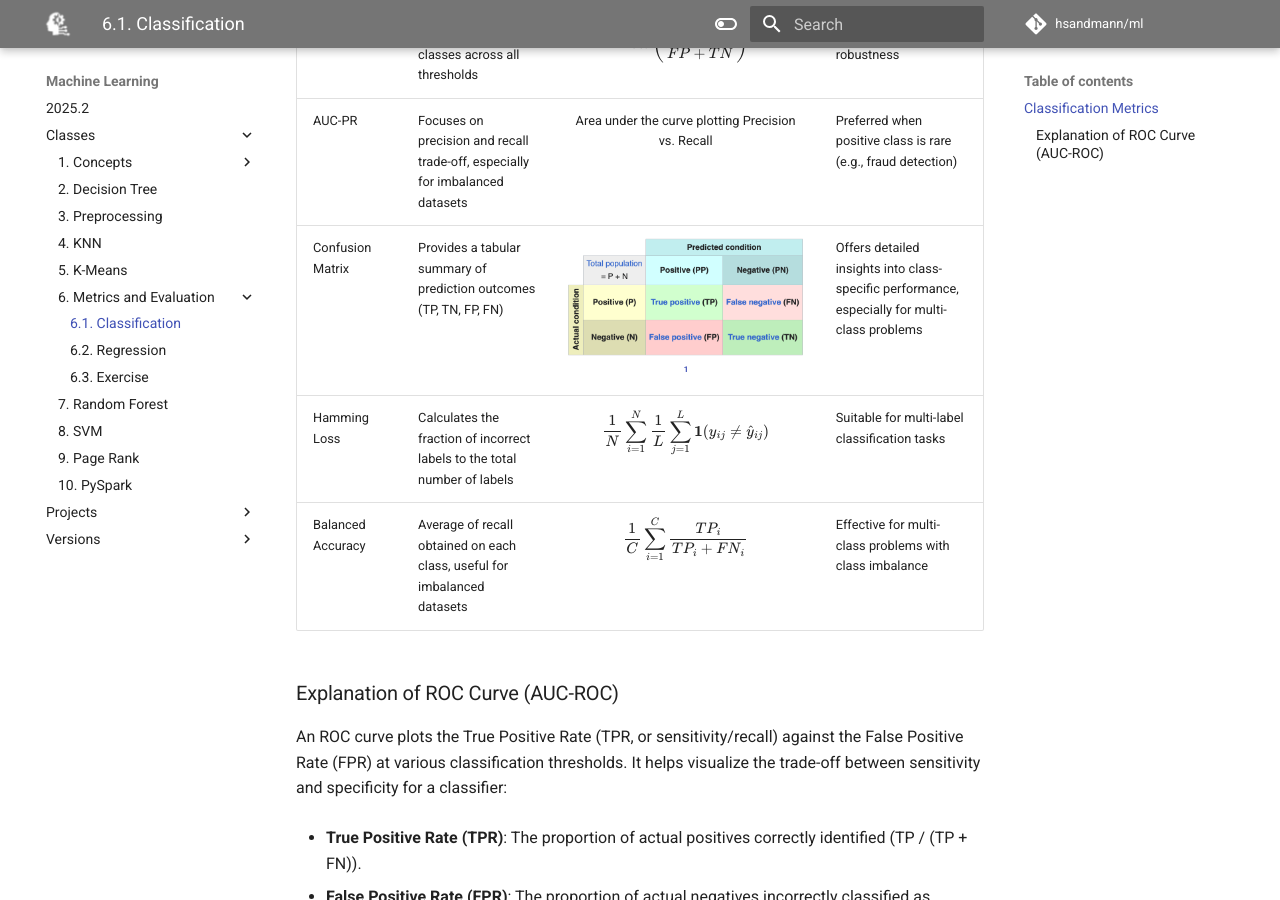
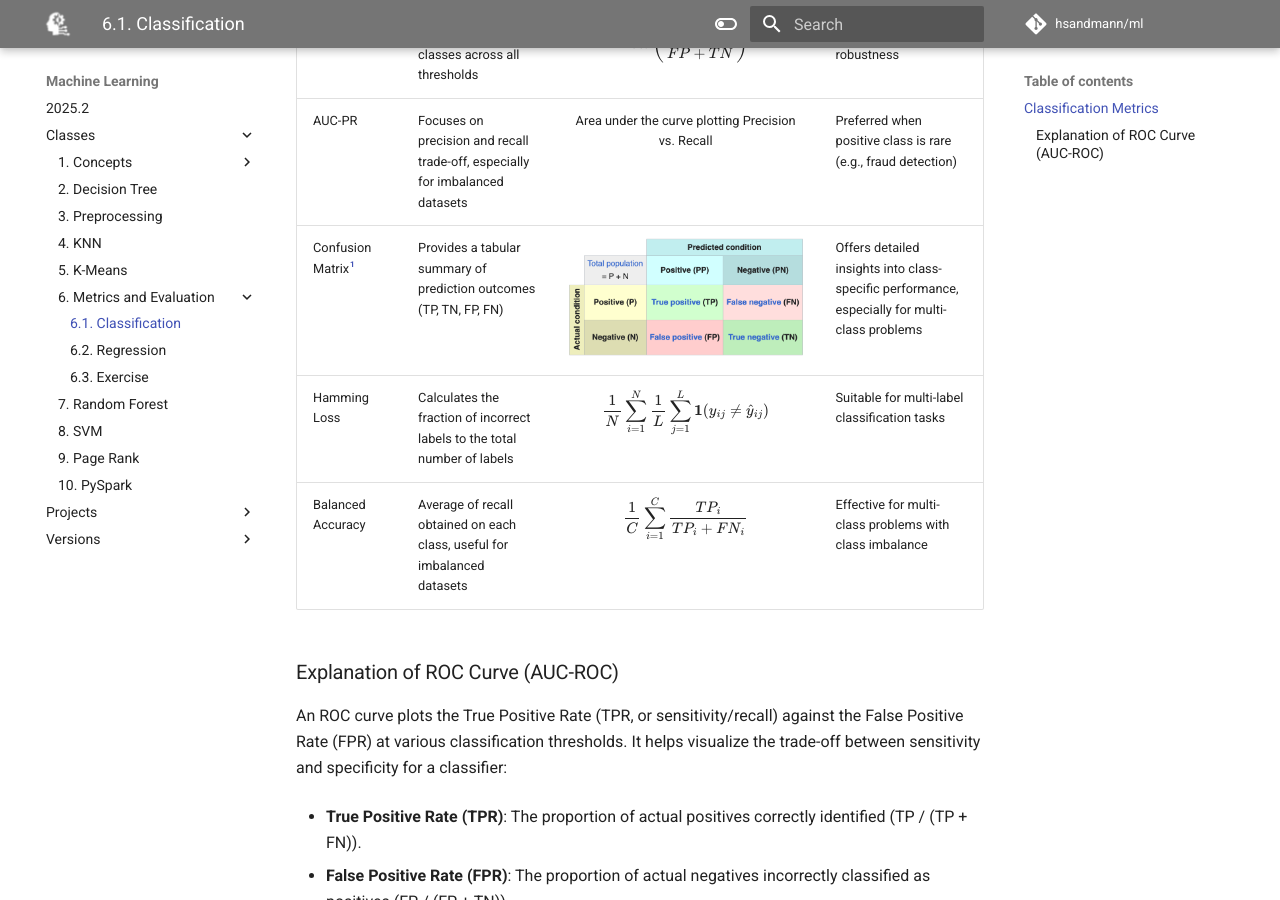
Before and after one commit to hsandmann/ml, an MkDocs documentation site: the page built from docs/classes/metrics/classification/main.md, in a window 1280 px wide and 900 px high, scrolled down 1003 px. Built offline with MkDocs 1.6.1 and Material for MkDocs 9.7.7, drawn with Linux system fonts in a browser that asks for light colours; comment, search, counter and statistics services are not loaded.

Commit message:
fixed info

```diff
--- a/docs/classes/metrics/classification/main.md
+++ b/docs/classes/metrics/classification/main.md
@@ -36,7 +36,7 @@ Classification tasks involve predicting discrete class labels. The following met
 | F1-Score | Harmonic mean of precision and recall, balancing both metrics | \( \displaystyle 2 \cdot \frac{\text{Precision} \cdot \text{Recall}}{\text{Precision} + \text{Recall}} \) | Useful for imbalanced datasets where both precision and recall matter |
 | AUC-ROC | Measures the model’s ability to distinguish between classes across all thresholds | Area under the curve plotting True Positive Rate (Recall) vs. False Positive Rate \( \displaystyle \left( \frac{FP}{FP + TN} \right) \) | Effective for binary classification and assessing model robustness |
 | AUC-PR | Focuses on precision and recall trade-off, especially for imbalanced datasets | Area under the curve plotting Precision vs. Recall | Preferred when positive class is rare (e.g., fraud detection) |
-| Confusion Matrix | Provides a tabular summary of prediction outcomes (TP, TN, FP, FN) | ![](confusion-matrix.png)[^1] | Offers detailed insights into class-specific performance, especially for multi-class problems |
+| Confusion Matrix[^1] | Provides a tabular summary of prediction outcomes (TP, TN, FP, FN) | ![](confusion-matrix.png) | Offers detailed insights into class-specific performance, especially for multi-class problems |
 | Hamming Loss | Calculates the fraction of incorrect labels to the total number of labels | \( \displaystyle \frac{1}{N} \sum_{i=1}^N \frac{1}{L} \sum_{j=1}^L \mathbf{1}(y_{ij} \neq \hat{y}_{ij}) \) | Suitable for multi-label classification tasks |
 | Balanced Accuracy | Average of recall obtained on each class, useful for imbalanced datasets | \( \displaystyle \frac{1}{C} \sum_{i=1}^C \frac{TP_i}{TP_i + FN_i} \) | Effective for multi-class problems with class imbalance |
 
```
